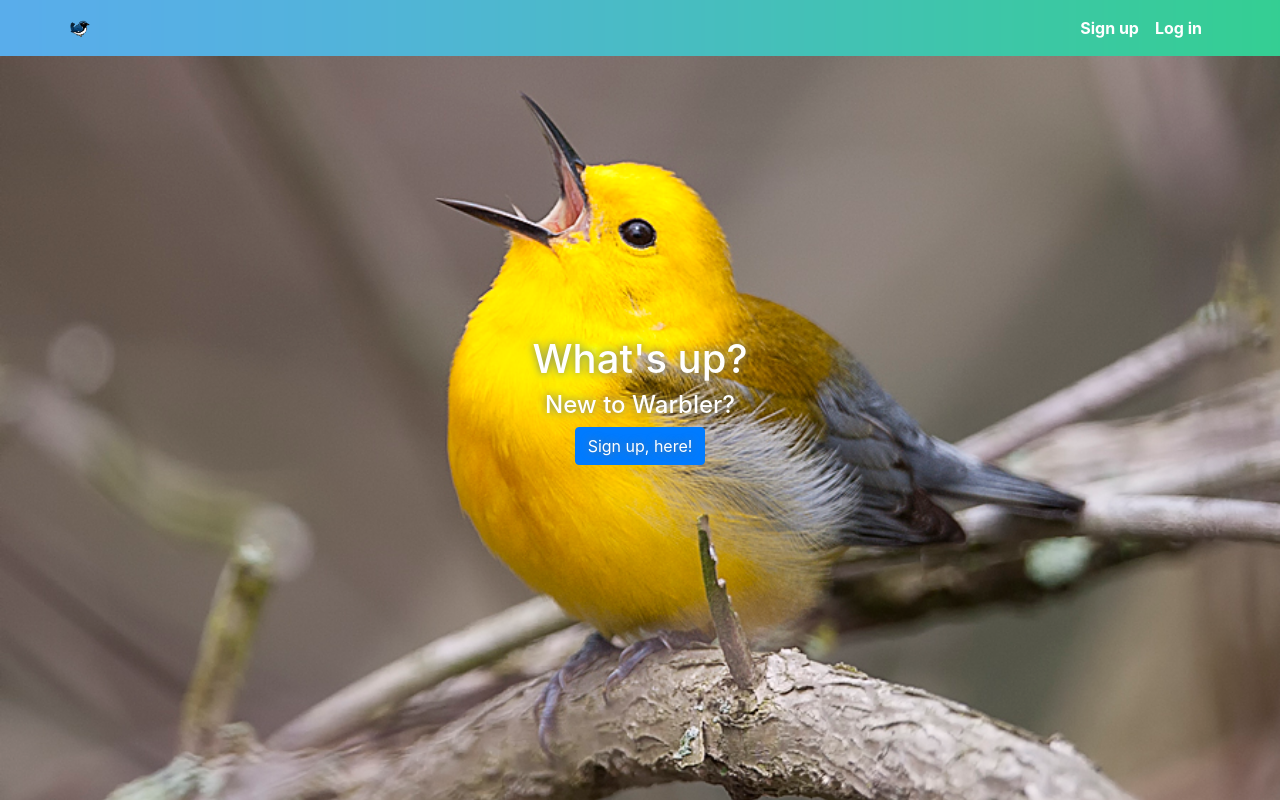
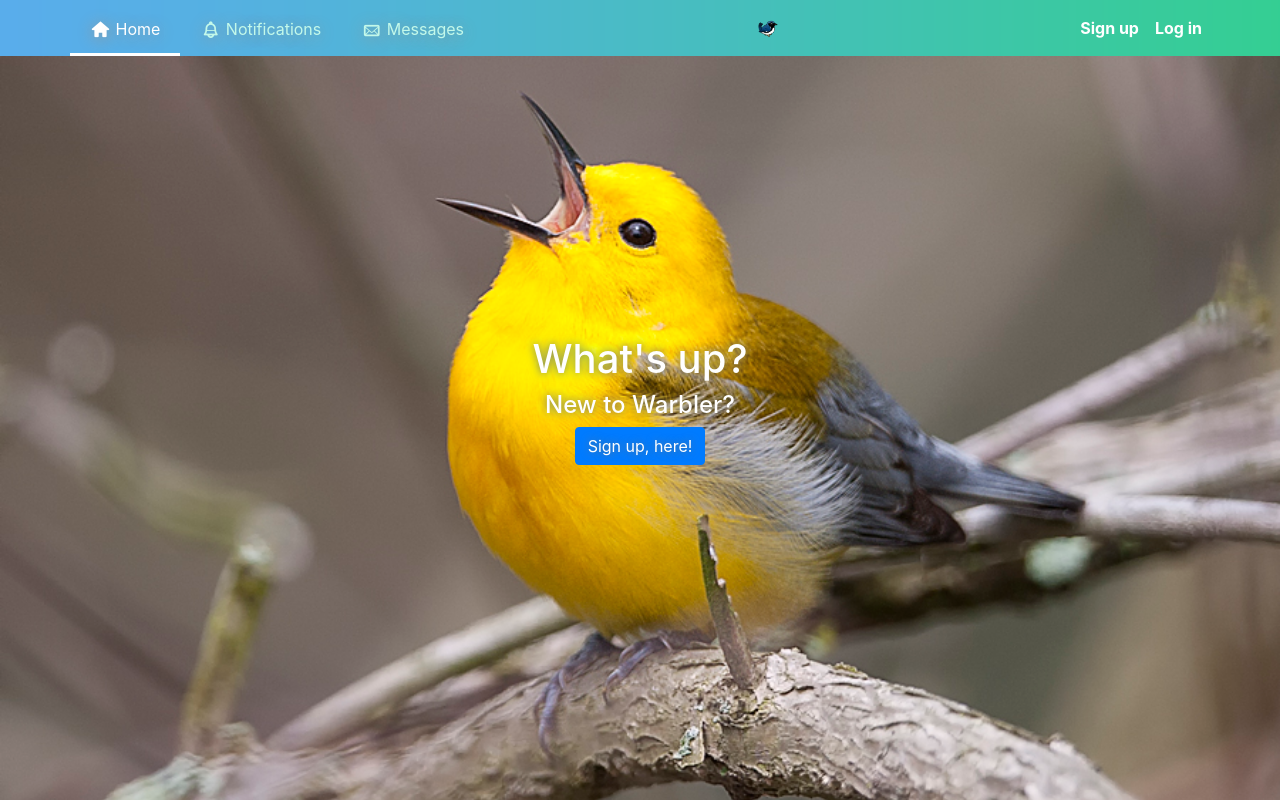
Before and after one commit to menberusch/Warbler-App, a React (Create React App) app in the folder warbler-client/: page / in a window 1280 px wide. Built offline with nearby package versions, Linux system fonts and the light colour scheme.

Commit message:
Minor navbar styling.

```diff
--- a/warbler-client/src/components/Homepage.js
+++ b/warbler-client/src/components/Homepage.js
@@ -16,13 +16,13 @@ const Homepage = ({currentUser}) => {
       </div>
     );
   };
+  console.log(currentUser);
   return (
     <div className="row">
       <UserAside {...currentUser.user} />
       <div className="col-12 col-md-6">
         <MessageList />
       </div>
-      {/* <MessageTimeline profileImgUrl={currentUser.user.profileImgUrl} username={currentUser.user.username}/> */}
     </div>
   );
 };
--- a/warbler-client/src/components/Profilepage.js
+++ b/warbler-client/src/components/Profilepage.js
@@ -11,6 +11,7 @@ class Profilepage extends Component {
       activeTab: 'posts'
     };
     document.title = `@${props.currentUser.user.username} | Warbler`;
+    console.log(props);
   };
 
   toggleTab(tab) {
--- a/warbler-client/src/components/UserAside.js
+++ b/warbler-client/src/components/UserAside.js
@@ -2,20 +2,22 @@ import React from 'react';
 import DefaultProfileImage from '../assets/images/default-profile-image.jpg';
 import {Link} from 'react-router-dom';
 
-const UserAside = ({username, profileImgUrl}) => {
-  return(<aside className="col-12 col-md-4">
+const UserAside = ({username, profileImgUrl, messages}) => {
+  return(<aside className="col-12 col-md-4 p-0">
     <div className="card flex-row">
-      <img
+      <Link to={`/${username}`} >
+        <img
         src={profileImgUrl || DefaultProfileImage}
         alt={username}
         className="card-img-left rounded-circle"/>
+      </Link>
+      <Link to="/" className="user-posts p-2">
+        <span className="icon-messages"></span>
+        {messages.length}
+      </Link>
       <div className="card-body align-self-end p-2">
-          {/* <h5 className="card-title m-0">Vasyl Bryndas</h5> */}
           <span className="lead">@{username}</span>
       </div>
-      {/* <Link to="/" className="user-posts p-2">
-        <span class="icon-messages"></span>
-      </Link> */}
     </div>
   </aside>);
 };
--- a/warbler-client/src/containers/Main.js
+++ b/warbler-client/src/containers/Main.js
@@ -15,7 +15,6 @@ const Main = props => {
     <div className="container">
       <Switch>
         <Route exact path="/" render={props => <Homepage currentUser={currentUser} {...props} />} />
-        <Route exact path="/:username" render={props => <Profilepage currentUser={currentUser} {...props} />} />
         <Route exact path="/signin" render={props => (
           <AuthForm
             onAuth={authUser}
@@ -37,6 +36,7 @@ const Main = props => {
             removeError={removeError}
           />
         )} />
+        <Route exact path="/:username" render={props => <Profilepage currentUser={currentUser} {...props} />} />
         <Route path="/users/:id/messages/new" component={withAuth(MessageForm)} />
       </Switch>
     </div>
--- a/warbler-client/src/containers/Navbar.js
+++ b/warbler-client/src/containers/Navbar.js
@@ -43,11 +43,26 @@ class Navbar extends Component {
     return(
       <nav className="navbar sticky-top navbar-expand">
         <div className="container">
-          {/* <ul className="nav navbar-nav navbar-left">
-            <li><i className="icon-home"></i> Home</li>
-            <li><i className="icon-bell"></i> Notifications</li>
-            <li><i className="icon-mail"></i> Messages</li>
-          </ul> */}
+          <ul className="nav navbar-nav navbar-left">
+            <li className={document.location.pathname === '/' ? 'active' : ''}>
+              <Link to="/">
+                <i className="icon-home"></i> <span>Home</span>
+                <div className="underline"></div>
+              </Link>
+            </li>
+            <li>
+              <Link to="/">
+                <i className="icon-bell"></i> <span>Notifications</span>
+                <div className="underline"></div>
+              </Link>
+            </li>
+            <li>
+              <Link to="/">
+                <i className="icon-mail"></i> <span>Messages</span>
+                <div className="underline"></div>
+              </Link>
+            </li>
+          </ul>
           <Link to="/" className="navbar-brand">
             <img src={Logo} alt="Warbler Home"/>
           </Link>
@@ -72,8 +87,9 @@ class Navbar extends Component {
                 <Popover
                   isOpen={profileSettingsOpen}
                   target="profile_button"
-                  placement="bottom"
+                  placement="bottom-end"
                   toggle={this.toggleProfileSettings}
+                  className="profile-settings-popover"
                 >
                   <PopoverHeader>@{user.username}</PopoverHeader>
                   <PopoverBody>
--- a/warbler-client/src/index.css
+++ b/warbler-client/src/index.css
@@ -136,13 +136,55 @@ body {
   border-radius: 2px;
 }
 
-ul.nav.navbar-nav li {
+ul.nav.navbar-right li {
   margin: 0 0.5rem;
 }
 
 .onboarding > .navbar {
   background-image: url("./assets/images/nav-bg.png");
   background-size: 100% 100%;
+}
+.navbar-left {
+  color: #c3f9ea;
+}
+.navbar-left a {
+  font-weight: inherit;
+  font-size: 16px;
+  padding: 10px 20px;
+  color: inherit;
+  text-shadow: 0px 2px 16px rgba(150, 150, 150, 1);
+  position: relative;
+  transition: all .15s ease-out;
+}
+.navbar-left .underline {
+  height: 3px;
+  background-color: transparent;
+  margin-top: 2px;
+  position: absolute;
+  bottom: -9px;
+  left: 0;
+  width: 100%;
+  transition: all .15s ease-out;
+}
+.navbar-left a:hover {
+  text-decoration: none;
+}
+.navbar-left a:hover .underline {
+  background-color: #fff;
+}
+.navbar-left i {
+  font-size: 21px;
+  vertical-align: middle;
+}
+.navbar-left span {
+  vertical-align: middle;
+}
+
+.navbar-left li.active {
+  color: #fff;
+}
+.navbar-left li.active .underline{
+  background-color: #fff;
 }
 
 /*  */
@@ -229,7 +271,6 @@ form .btn {
   transition: all .15s ease-out;
   text-decoration: none;
   color: inherit;
-  width: 100%;
   display: block;
 }
 .profile-settings li a:hover {
@@ -245,3 +286,7 @@ form .btn {
 .profile-settings span {
   vertical-align: middle;
 }
+
+.profile-settings-popover {
+  min-width: 192px;
+}
--- a/warbler-client/src/store/actions/auth.js
+++ b/warbler-client/src/store/actions/auth.js
@@ -17,9 +17,9 @@ export function logout(){
   return dispatch => {
     localStorage.clear();
     setAuthorizationToken(false);
-    dispatch(setCurrentUser({}))
-  }
-}
+    dispatch(setCurrentUser({}));
+  };
+};
 
 export function authUser(type, userData) {
   return dispatch => {
```
Also changed, not shown: warbler-client/src/components/MessageTimeline.js (deleted, +0 -18 lines), 1 other file (tests, documents, lock files or other folders).
